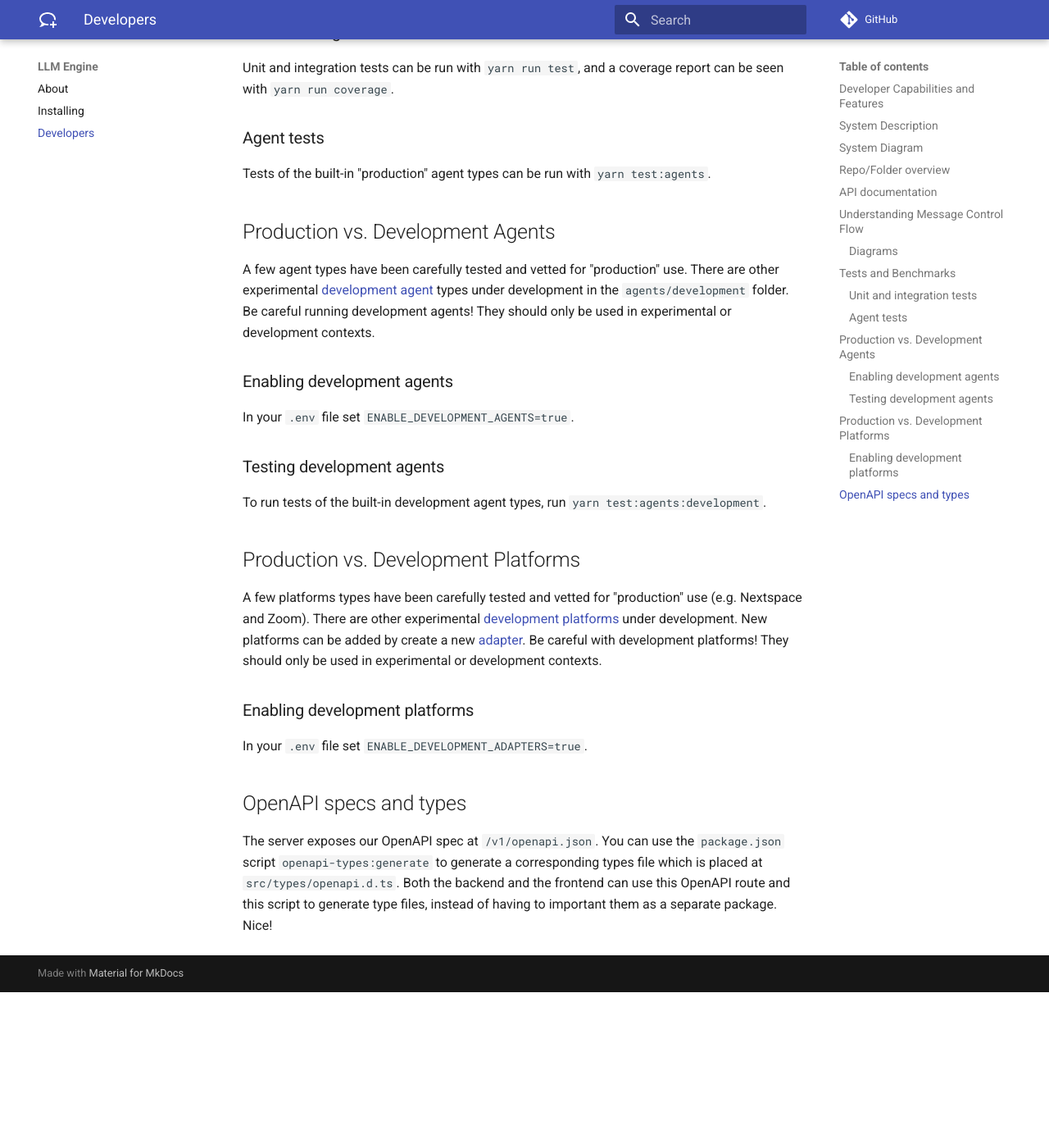
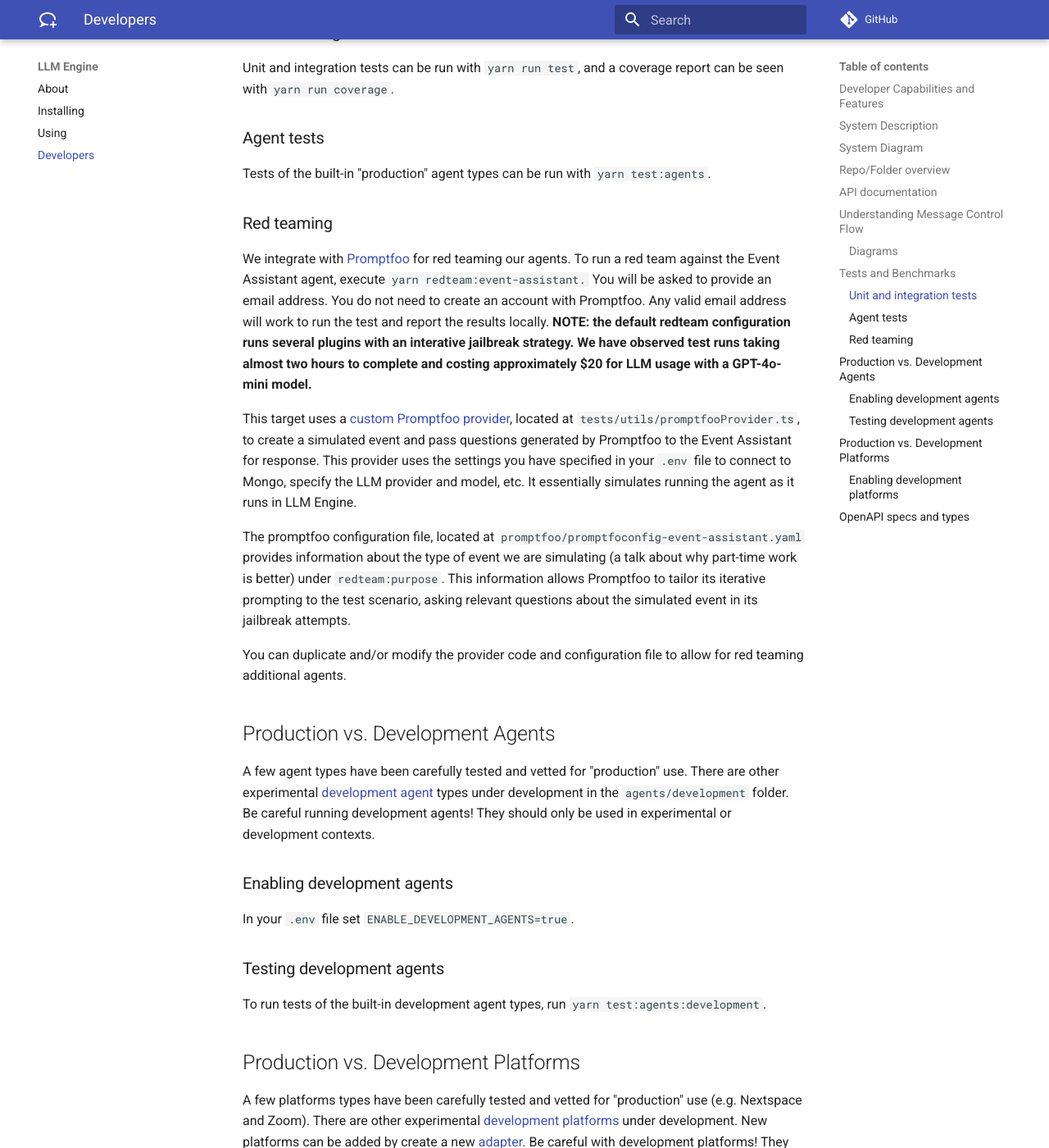
Before and after one commit to berkmancenter/llm_engine, an MkDocs documentation site: the page built from docs/pages/developers/index.md, in a window 1280 px wide and 1400 px high, scrolled down 3884 px. Shown: the whole window at 82% size. Built offline with MkDocs 1.6.1 and Material for MkDocs 9.7.7, drawn with Linux system fonts in a browser that asks for light colours; comment, search, counter and statistics services are not loaded; before the commit the page ends 5094 px from its top, so only the background shows below that.

Commit message:
docs: add docs on experimentation, monitoring, and red teaming

````diff
--- a/docs/mkdocs.yml
+++ b/docs/mkdocs.yml
@@ -6,6 +6,7 @@ repo_url: https://github.com/berkmancenter/llm_engine
 nav:
   - About: index.md
   - Installing: installing/index.md
+  - Using: using/index.md
   - Developers: developers/index.md
 plugins:
   - search
--- a/docs/pages/developers/index.md
+++ b/docs/pages/developers/index.md
@@ -107,29 +107,30 @@ flowchart TD
 ```
 
 ## Repo/Folder overview
-* docs - Documentation files, including this file!
-* k6 - Load testing
-* promptfoo - [Promptfoo](https://www.promptfoo.dev/) safety testing configuration
-* rag_documents - Saved documents used with some agents
-* report_templates - Templates used for generating reports
-* src - Main source code folder
-  * adapters - Adapters for different communication platforms (e.g. Zoom, Slack)
-  * agents - Conversational agent configuration and code
-  * config - Main app config
-  * controllers - API route controllers
-  * conversations - Conversations config
-  * docs - OpenAPI docs helpers
-  * handlers - Various handlers
-  * jobs - Scheduled job handlers
-  * middlewares - expressjs middleware
-  * models - mongoose/mongodb data models
-  * routes - api route definitions
-  * services - core services used by controllers and elsewhere
-  * types - type definitions
-  * utils - various utilities
-  * validations - API validations
-  * websockets - websocket handlers
-* tests - Extensive automated tests
+
+- docs - Documentation files, including this file!
+- k6 - Load testing
+- promptfoo - [Promptfoo](https://www.promptfoo.dev/) safety testing configuration
+- rag_documents - Saved documents used with some agents
+- report_templates - Templates used for generating reports
+- src - Main source code folder
+  - adapters - Adapters for different communication platforms (e.g. Zoom, Slack)
+  - agents - Conversational agent configuration and code
+  - config - Main app config
+  - controllers - API route controllers
+  - conversations - Conversations config
+  - docs - OpenAPI docs helpers
+  - handlers - Various handlers
+  - jobs - Scheduled job handlers
+  - middlewares - expressjs middleware
+  - models - mongoose/mongodb data models
+  - routes - api route definitions
+  - services - core services used by controllers and elsewhere
+  - types - type definitions
+  - utils - various utilities
+  - validations - API validations
+  - websockets - websocket handlers
+- tests - Extensive automated tests
 
 ## API documentation
 
@@ -170,6 +171,16 @@ Unit and integration tests can be run with `yarn run test`, and a coverage repor
 
 Tests of the built-in "production" agent types can be run with `yarn test:agents`.
 
+### Red teaming
+
+We integrate with [Promptfoo](https://www.promptfoo.dev/docs/red-team/) for red teaming our agents. To run a red team against the Event Assistant agent, execute `yarn redteam:event-assistant.` You will be asked to provide an email address. You do not need to create an account with Promptfoo. Any valid email address will work to run the test and report the results locally. **NOTE: the default redteam configuration runs several plugins with an interative jailbreak strategy. We have observed test runs taking almost two hours to complete and costing approximately $20 for LLM usage with a GPT-4o-mini model.**
+
+This target uses a [custom Promptfoo provider](https://www.promptfoo.dev/docs/providers/custom-api/), located at `tests/utils/promptfooProvider.ts`, to create a simulated event and pass questions generated by Promptfoo to the Event Assistant for response. This provider uses the settings you have specified in your `.env` file to connect to Mongo, specify the LLM provider and model, etc. It essentially simulates running the agent as it runs in LLM Engine.
+
+The promptfoo configuration file, located at `promptfoo/promptfoconfig-event-assistant.yaml` provides information about the type of event we are simulating (a talk about why part-time work is better) under `redteam:purpose`. This information allows Promptfoo to tailor its iterative prompting to the test scenario, asking relevant questions about the simulated event in its jailbreak attempts.
+
+You can duplicate and/or modify the provider code and configuration file to allow for red teaming additional agents.
+
 ## Production vs. Development Agents
 
 A few agent types have been carefully tested and vetted for "production" use. There are other experimental [development agent](development_agents.md) types under development in the `agents/development` folder. Be careful running development agents! They should only be used in experimental or development contexts.
````
Also changed, not shown: docs/pages/index.md (+3 -5 lines), docs/pages/using/experiments.md (added, +50 -0 lines), docs/pages/using/index.md (added, +29 -0 lines), docs/pages/using/monitoring.md (added, +120 -0 lines).
